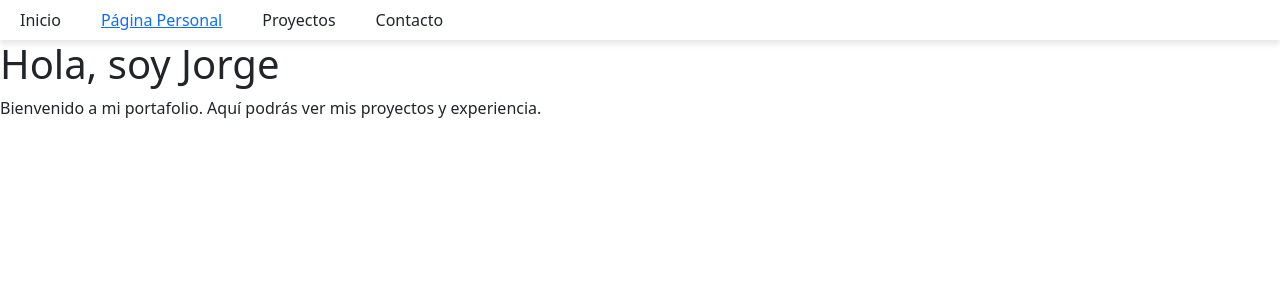
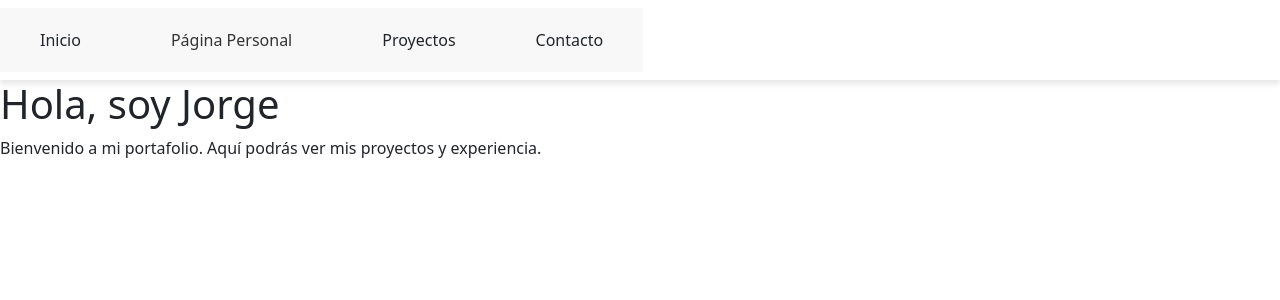
Before and after one commit to jorgecock/demo-react-jorgecock, a React (Create React App) app: page / in a window 1280 px wide. Shown: the top 300 px of the page. Built offline with nearby package versions, Linux system fonts and the light colour scheme.

Commit message:
correccion css menu

```diff
--- a/src/App.css
+++ b/src/App.css
@@ -4,6 +4,30 @@ body {
   margin: 0;
   padding: 0;
   background-color: #f5f5f5; /* Fondo claro */
+}
+
+nav ul {
+  list-style: none;
+  padding: 0;
+  margin: 0;
+  display: flex;
+  background-color: #f8f8f8;
+}
+
+nav ul li {
+  position: relative; /* Necesario para posicionar el dropdown */
+  padding: 10px 20px;
+}
+
+nav ul li a {
+  text-decoration: none;
+  color: #333;
+  display: block;
+  padding: 10px;
+}
+
+nav ul li:hover > .dropdown {
+  display: block;
 }
 
 /* Navbar */
@@ -45,6 +69,8 @@ body {
   display: block;
 }
 
+
+
 .dropdown {
   display: none;
   position: absolute;
@@ -57,10 +83,22 @@ body {
   border: 1px solid #ddd;
   border-radius: 5px;
   box-shadow: 0px 4px 6px rgba(0, 0, 0, 0.1);
+  width: 200px; /* Ancho fijo */
+  background: #ffffff;
+  z-index: 1000;
 }
 
 .dropdown li {
   width: 100%;
+  padding: 10px;
+}
+
+.dropdown li a {
+  color: #000;
+}
+
+.dropdown li a:hover {
+  background: #ddd;
 }
 
 .dropdown .nav-link {
```
